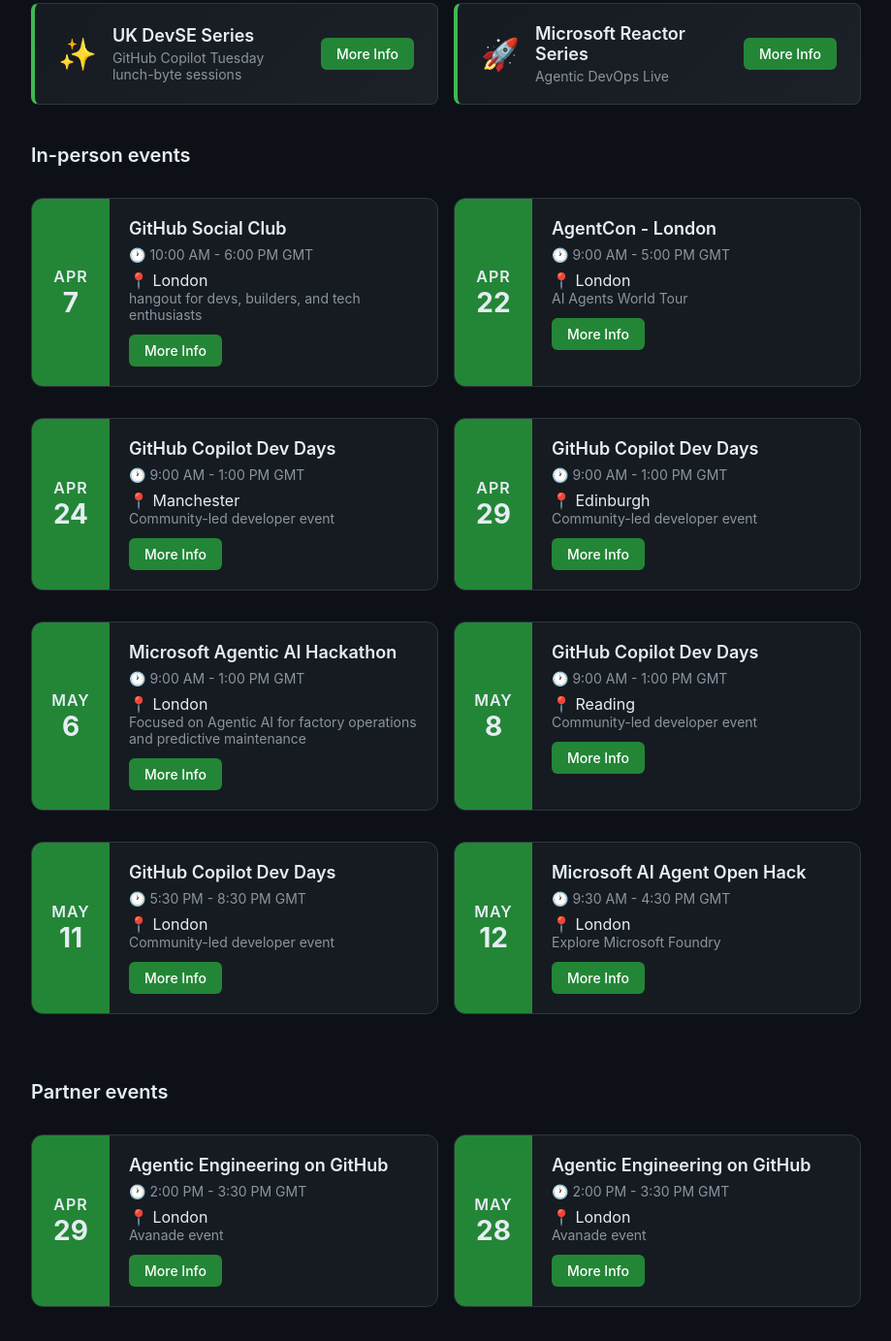
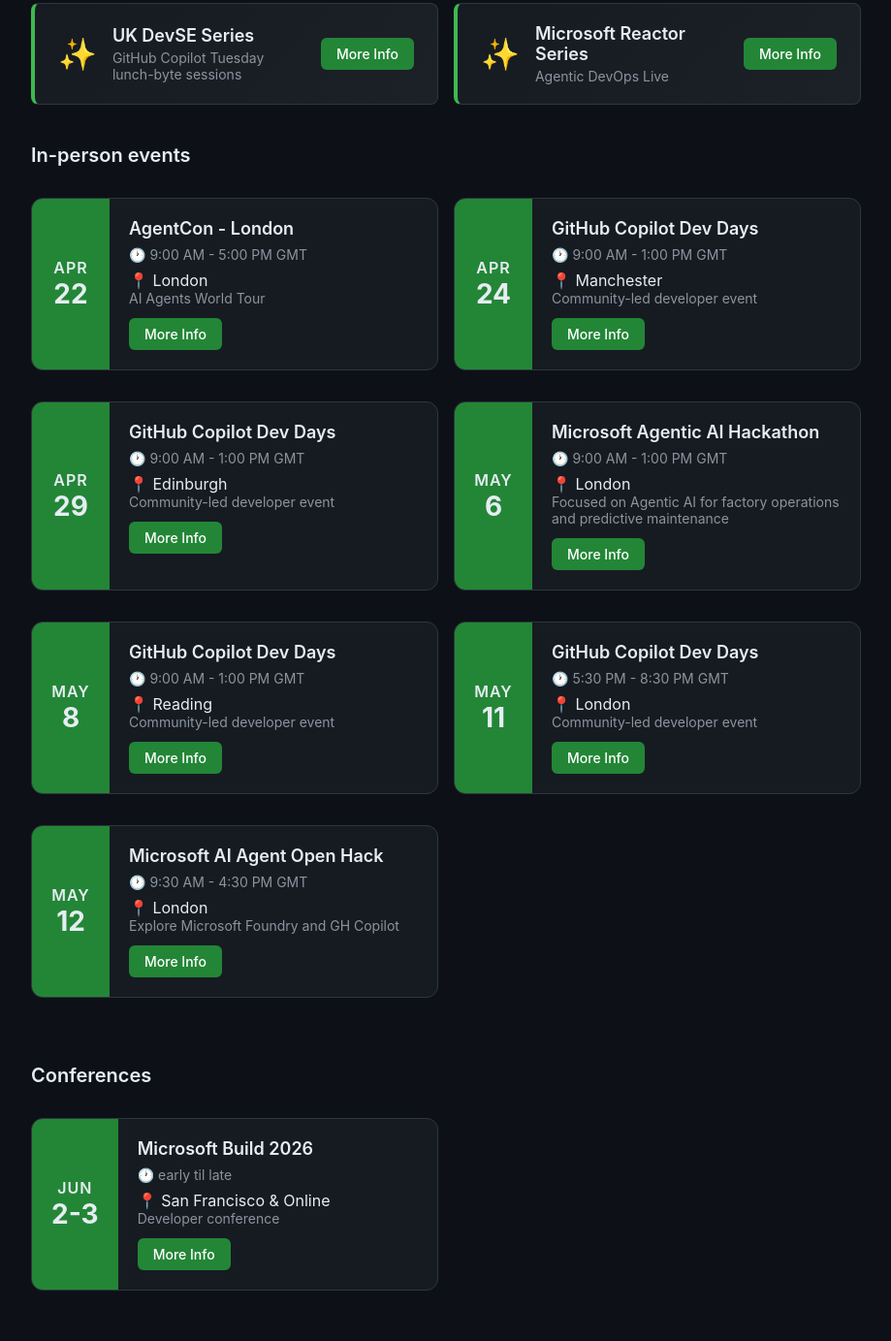
Before and after one commit to msukdev/msukdev.github.io, a plain HTML site: page events.html in a window 1280 px wide. Shown: the part 277-1660 px from the top of the page at 97% size, without its empty margins (8-927 px from the left). Drawn offline with Linux system fonts and the light colour scheme.

Commit message:
Add conference events section and update event types in JSON and HTML

```diff
--- a/events.html
+++ b/events.html
@@ -38,7 +38,7 @@
           </div>
 
           <div class="series-card">
-            <div class="series-icon">🚀</div>
+            <div class="series-icon">✨</div>
             <div class="series-info">
               <h3>Microsoft Reactor Series</h3>
               <p>Agentic DevOps Live</p>
@@ -58,6 +58,9 @@
         <h2>In-person events</h2>
         <div id="in-person-events"></div>
         <br />
+        <h2>Conferences</h2>
+        <div id="conference-events"></div>
+        <br />
         <!-- <h2>Virtual events</h2>
         <div id="virtual-events"></div>
         <br /> -->
@@ -73,10 +76,8 @@
           const response = await fetch("events.json");
           const data = await response.json();
 
+          // Filter and render in-person events
           const inPersonContainer = document.getElementById("in-person-events");
-          const virtualContainer = document.getElementById("virtual-events");
-
-          // Filter and render in-person events
           const inPersonEvents = data.events.filter(
             (event) => event.type === "in-person",
           );
@@ -84,7 +85,18 @@
             inPersonContainer.appendChild(createEventCard(event));
           });
 
+          // Filter and render conference events
+          const conferenceContainer =
+            document.getElementById("conference-events");
+          const conferenceEvents = data.events.filter(
+            (event) => event.type === "conference",
+          );
+          conferenceEvents.forEach((event) => {
+            conferenceContainer.appendChild(createEventCard(event));
+          });
+
           // Filter and render virtual events
+          const virtualContainer = document.getElementById("virtual-events");
           const virtualEvents = data.events.filter(
             (event) => event.type === "virtual",
           );
--- a/events.json
+++ b/events.json
@@ -2,14 +2,14 @@
     "$schema": "./events.schema.json",
     "events": [
         {
-            "type": "in-person",
-            "month": "APR",
-            "day": "7",
-            "title": "GitHub Social Club",
-            "location": "London",
-            "time": "10:00 AM - 6:00 PM GMT",
-            "description": "hangout for devs, builders, and tech enthusiasts",
-            "link": "https://luma.com/githubsocialclub-london"
+            "type": "conference",
+            "month": "JUN",
+            "day": "2-3",
+            "title": "Microsoft Build 2026",
+            "location": "San Francisco & Online",
+            "time": "early til late",
+            "description": "Developer conference",
+            "link": "https://build.microsoft.com/"
         },
         {
             "type": "in-person",
@@ -78,7 +78,7 @@
             "title": "Microsoft AI Agent Open Hack",
             "location": "London",
             "time": "9:30 AM - 4:30 PM GMT",
-            "description": "Explore Microsoft Foundry",
+            "description": "Explore Microsoft Foundry and GH Copilot",
             "link": "https://msevents.microsoft.com/event?id=2711332849"
         },
         {
--- a/events.schema.json
+++ b/events.schema.json
@@ -32,6 +32,7 @@
             "description": "Event type: in-person, virtual, or partner",
             "enum": [
               "in-person",
+              "conference",
               "virtual",
               "partner"
             ]
--- a/styles.css
+++ b/styles.css
@@ -191,6 +191,7 @@
 @media (min-width: 769px) {
     #in-person-events,
     #virtual-events,
+    #conference-events,
     #partner-events {
         display: grid;
         grid-template-columns: repeat(auto-fill, 420px);
```
Also changed, not shown: .playwright-mcp/page-2026-03-20T15-23-21-673Z.png (deleted).
